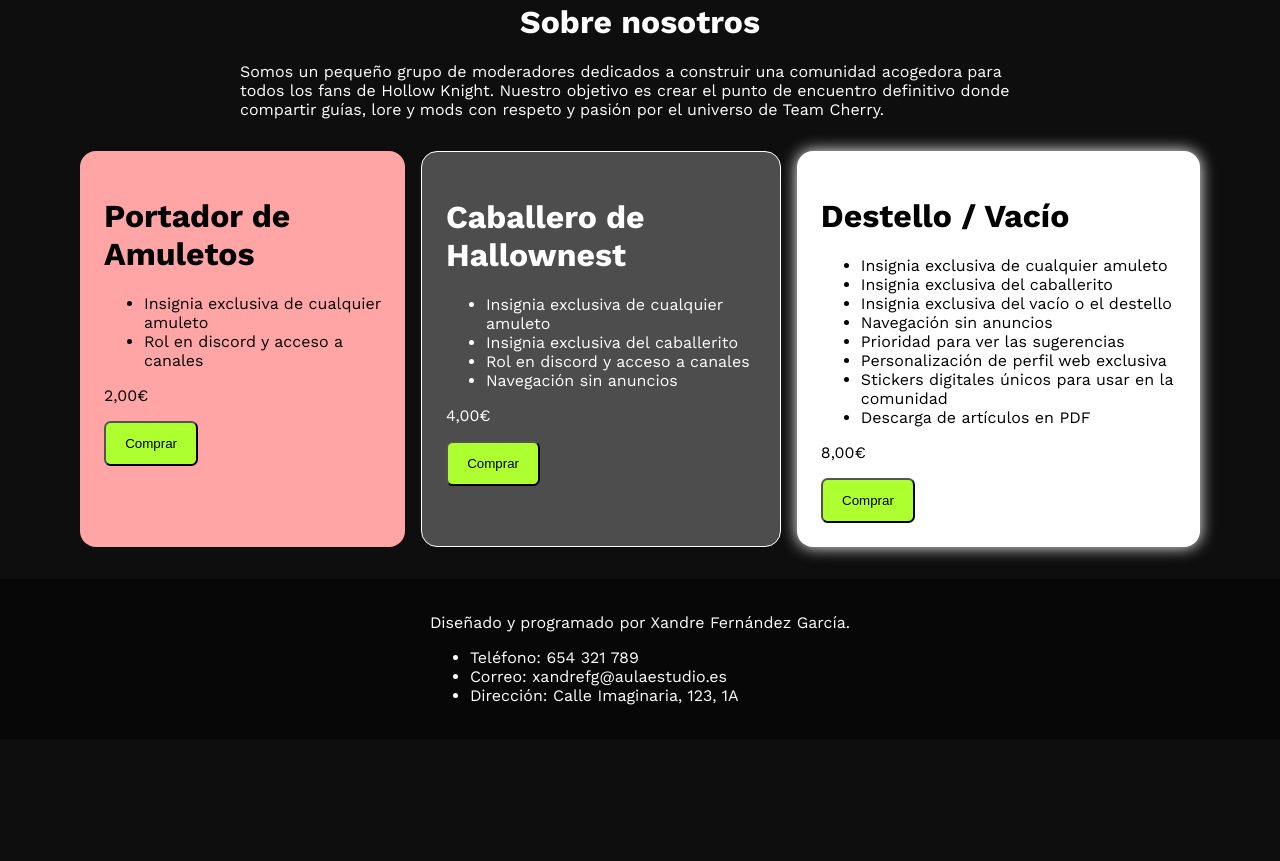
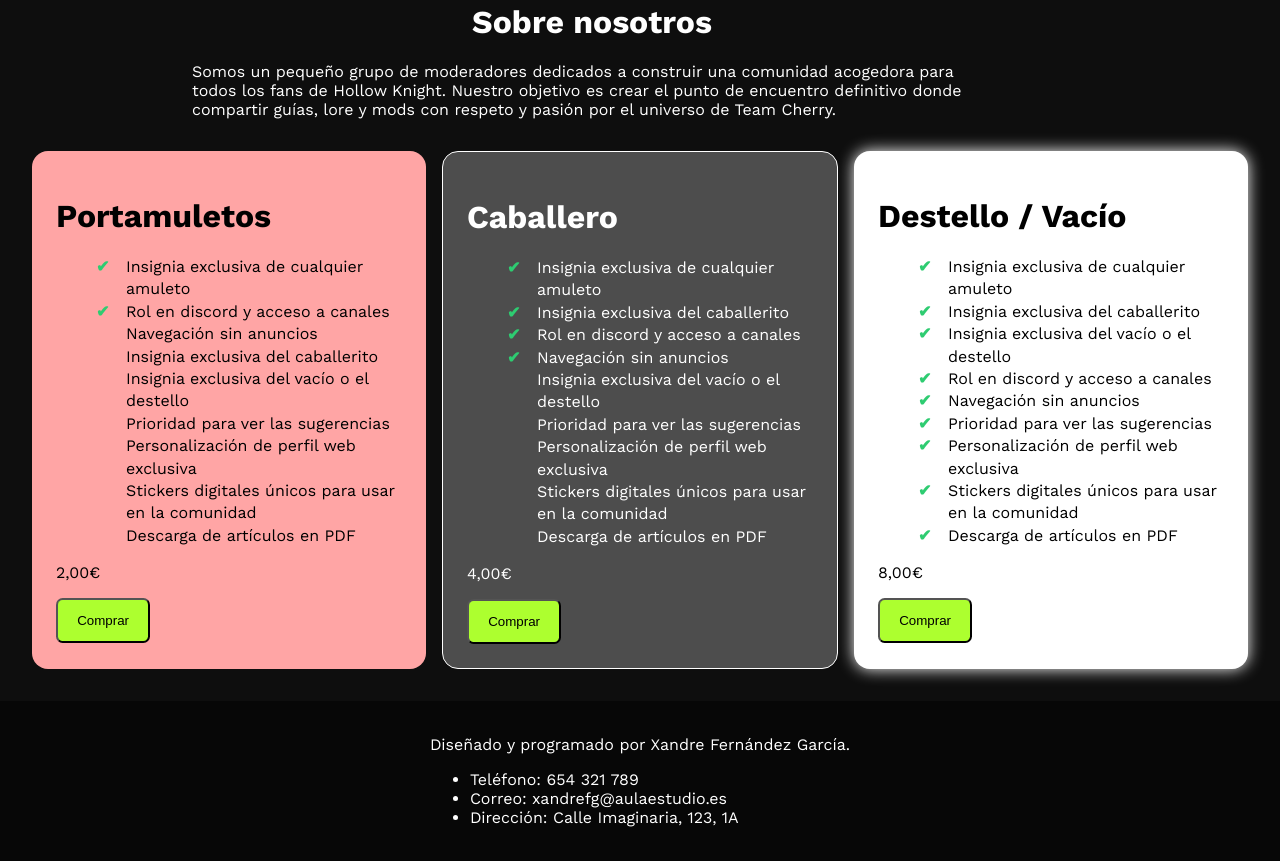
Before and after one commit to xanresfg/landing2, a plain HTML site: page index.html in a window 1280 px wide. Shown: the part 1460-2321 px from the top of the page. Before the commit the page ends 2199 px from the top, so only its background shows below. Drawn offline with nearby package versions, Linux system fonts and the light colour scheme; a script that the page names is missing.

Commit message:
Lista con check

```diff
--- a/index.html
+++ b/index.html
@@ -94,23 +94,36 @@
                     guías, lore y mods con respeto y pasión por el universo de Team Cherry.
                 </p>
             </div>
+        </div>
         <div class="pricing">
             <div class="tiers" id="basico">
-                    <h1>Portador de Amuletos</h1>
+                <h1>Portamuletos</h1>
                 <ul>
                     <li class="incluido">Insignia exclusiva de cualquier amuleto</li>
                     <li class="incluido">Rol en discord y acceso a canales</li>
+                    <li class="no-incluido">Navegación sin anuncios</li>
+                    <li class="no-incluido">Insignia exclusiva del caballerito</li>
+                    <li class="no-incluido">Insignia exclusiva del vacío o el destello</li>
+                    <li class="no-incluido">Prioridad para ver las sugerencias</li>
+                    <li class="no-incluido">Personalización de perfil web exclusiva</li>
+                    <li class="no-incluido">Stickers digitales únicos para usar en la comunidad</li>
+                    <li class="no-incluido">Descarga de artículos en PDF</li>
                 </ul>
                 <p class="precio">2,00€</p>
                 <button class="comprar">Comprar</button>
             </div>
             <div class="tiers" id="intermedio">
-                    <h1>Caballero de Hallownest</h1>
+                <h1>Caballero</h1>
                 <ul>
                     <li class="incluido">Insignia exclusiva de cualquier amuleto</li>
                     <li class="incluido">Insignia exclusiva del caballerito</li>
                     <li class="incluido">Rol en discord y acceso a canales</li>
                     <li class="incluido">Navegación sin anuncios</li>
+                    <li class="no-incluido">Insignia exclusiva del vacío o el destello</li>
+                    <li class="no-incluido">Prioridad para ver las sugerencias</li>
+                    <li class="no-incluido">Personalización de perfil web exclusiva</li>
+                    <li class="no-incluido">Stickers digitales únicos para usar en la comunidad</li>
+                    <li class="no-incluido">Descarga de artículos en PDF</li>
                 </ul>
                 <p class="precio">4,00€</p>
                 <button class="comprar">Comprar</button>
@@ -121,6 +134,7 @@
                     <li class="incluido">Insignia exclusiva de cualquier amuleto</li>
                     <li class="incluido">Insignia exclusiva del caballerito</li>
                     <li class="incluido">Insignia exclusiva del vacío o el destello</li>
+                    <li class="incluido">Rol en discord y acceso a canales</li>
                     <li class="incluido">Navegación sin anuncios</li>
                     <li class="incluido">Prioridad para ver las sugerencias</li>
                     <li class="incluido">Personalización de perfil web exclusiva</li>
@@ -129,7 +143,6 @@
                 </ul>
                 <p class="precio">8,00€</p>
                 <button class="comprar">Comprar</button>
-                </div>
             </div>
         </div>
     </main>
--- a/styles.css
+++ b/styles.css
@@ -76,6 +76,7 @@ button.iniciar {
 /* Cuerpo */
 main {
     display: flex;
+    flex-direction: column;
     justify-content: center;
     margin: 2rem;
 }
@@ -152,6 +153,24 @@ button.comprar {
     background-color: greenyellow;
 }
 
+.tiers ul {
+    list-style: none;
+}
+
+.tiers li {
+    position: relative;
+    padding-left: 30px;
+    line-height: 1.4;
+}
+
+.tiers li.incluido::before {
+    content: "✔";
+    color: #2ecc71;
+    position: absolute;
+    left: 0;
+    font-weight: bold;
+}
+
 #basico {
     background-color: rgb(255, 165, 165);
 }
```
Lines whose indentation alone changed are shown as unchanged.
